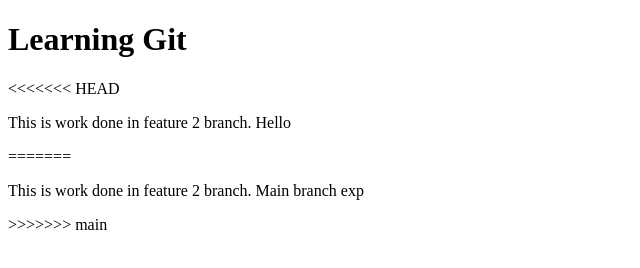
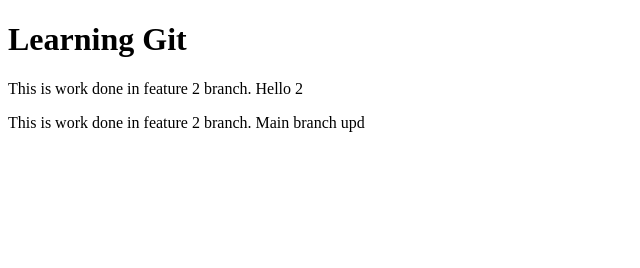
Before and after one commit to Chandan-moon/General-1, a plain HTML site: page Index.html in a window 1280 px wide. Shown: the whole page, without its empty margins (0-640 px from the left). Drawn offline with Linux system fonts and the light colour scheme.

Commit message:
Added new lines

```diff
--- a/Index.html
+++ b/Index.html
@@ -7,10 +7,7 @@
 </head>
 <body>
     <h1>Learning Git</h1>
-<<<<<<< HEAD
-    <p>This is work done in feature 2 branch. Hello</p>
-=======
-    <p>This is work done in feature 2 branch. Main branch exp</p>
->>>>>>> main
+    <p>This is work done in feature 2 branch. Hello 2</p>
+    <p>This is work done in feature 2 branch. Main branch upd</p>
 </body>
 </html>
```
